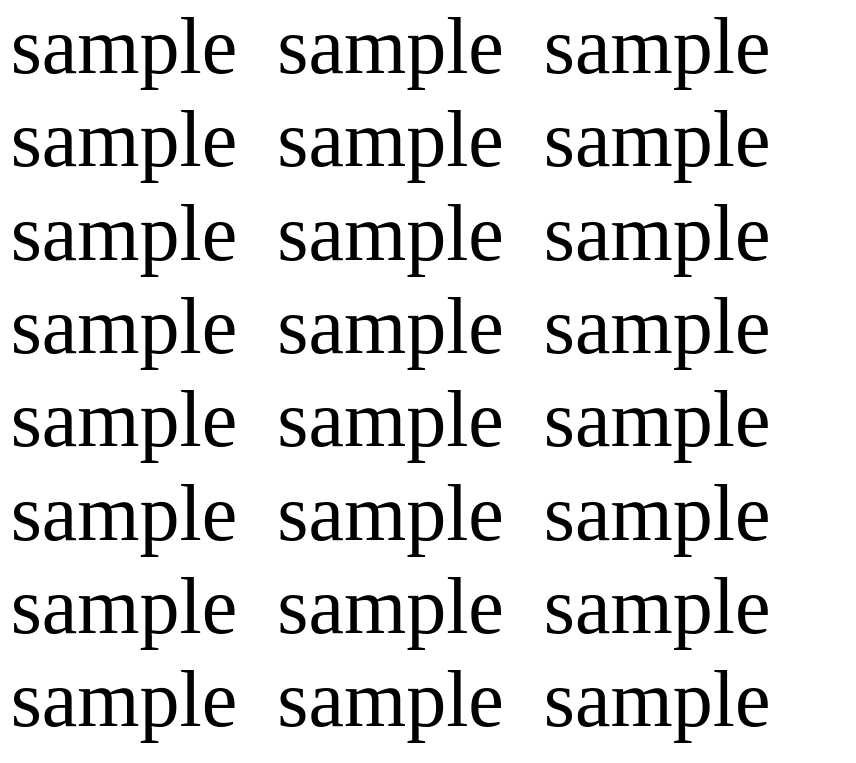
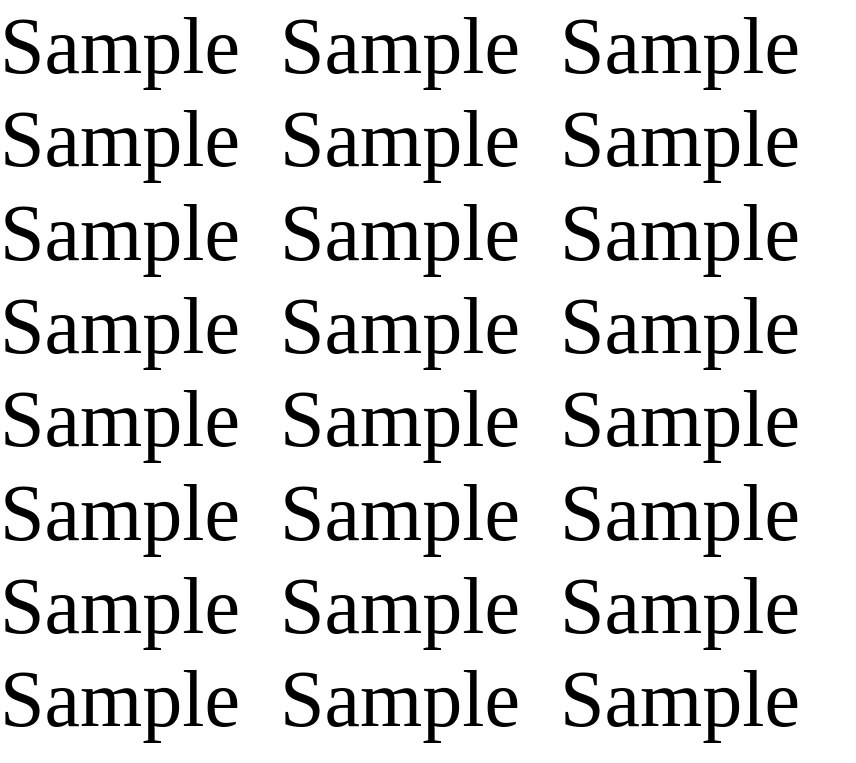
Before and after one commit to synle/letter-tracing-generator, a website: page index.html in a window 1280 px wide. Both pictures are taken after typing "Sample" into the empty fields and a click on the button "Submit". Shown: the top 763 px of the page, without its empty margins (0-856 px from the left). Drawn offline with Linux system fonts and the light colour scheme.

Commit message:
capitalize first letter

```diff
--- a/index.html
+++ b/index.html
@@ -14,7 +14,10 @@
         /*requires trace font*/
         font-family: trace;
         font-size: 60pt;
-        margin-inline:  8pt;
+        margin-inline:  0;
+        margin-block:  0;
+        padding-inline:  0;
+        padding-block:  0;
         line-height: 70pt;
       }
       form{
@@ -50,6 +53,14 @@
       if (words.length === 0) {
         throw "Some words are needed";
       }
+
+      words = words.map(
+        w => {
+          const [first, ...rest] = w;
+
+          return [first.toUpperCase(), ...rest].join('')
+        }
+      )
 
       let res = [];
 
```
